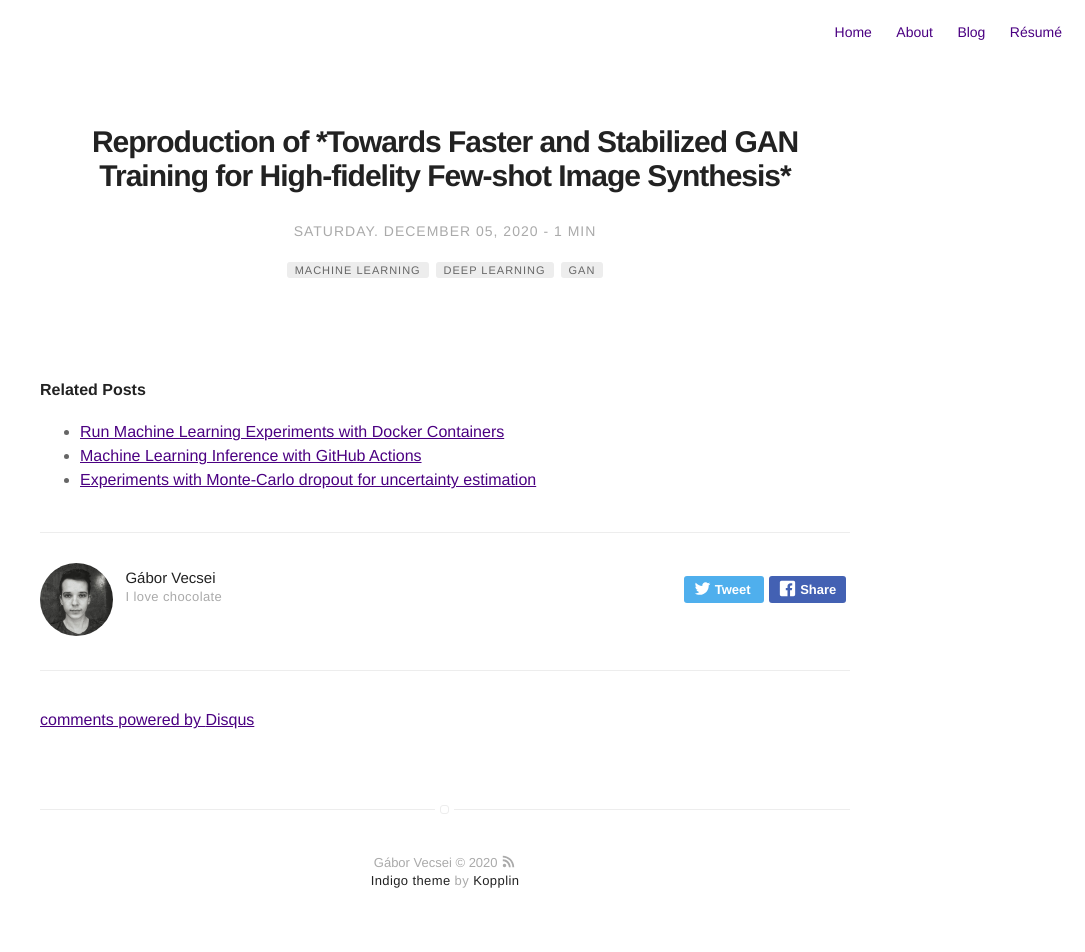
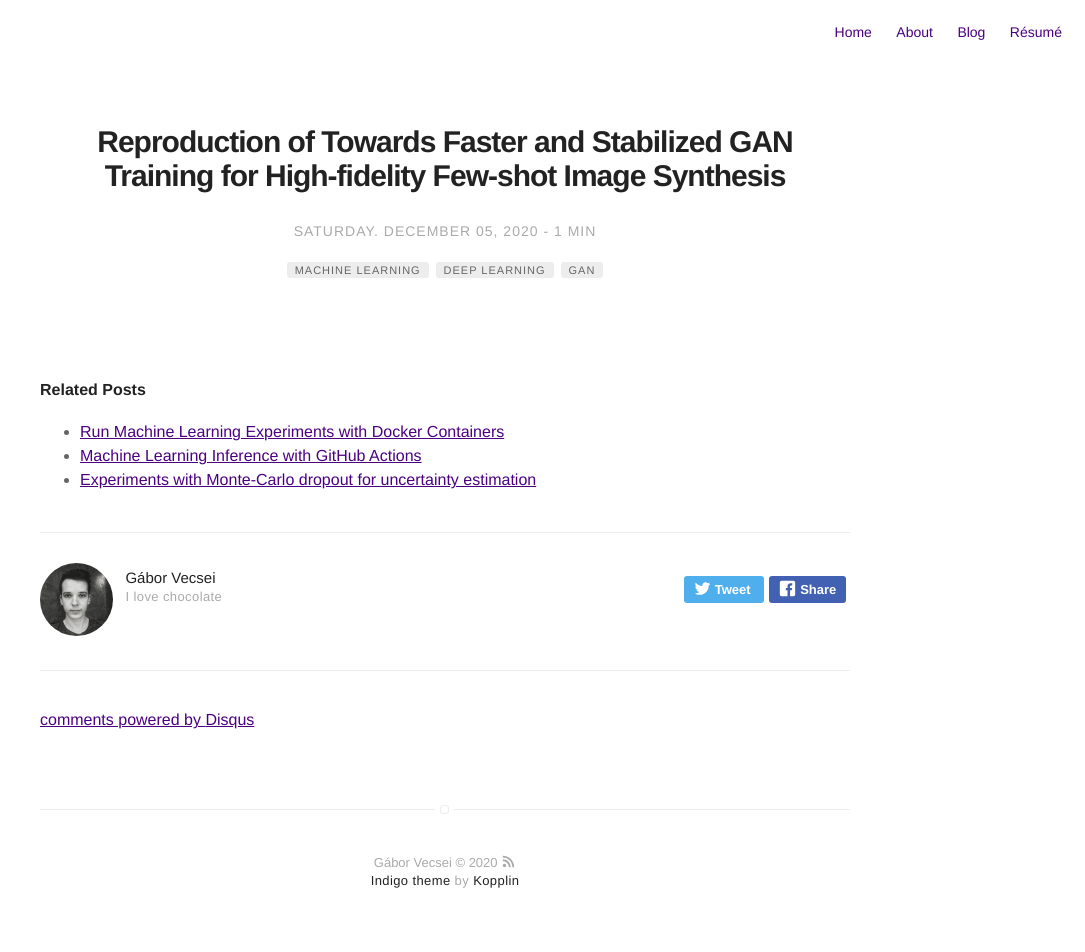
Before and after one commit to gaborvecsei/gaborvecsei.github.io, a Jekyll site: the page built from _posts/2020-12-05-SLE-GAN.md, in a window 1280 px wide. Shown: the whole page, without its empty margins (195-1280 px from the left). Built offline with Jekyll 4.4.1, drawn with Linux system fonts in a browser that asks for light colours; comment, search, counter and statistics services are not loaded.

```diff
--- a/_posts/2020-12-05-SLE-GAN.md
+++ b/_posts/2020-12-05-SLE-GAN.md
@@ -1,5 +1,5 @@
 ---
-title: "Reproduction of *Towards Faster and Stabilized GAN Training for High-fidelity Few-shot Image Synthesis*"
+title: "Reproduction of Towards Faster and Stabilized GAN Training for High-fidelity Few-shot Image Synthesis"
 subtitle: "(SLE-GAN)"
 layout: post
 date: 2020-12-05 00:00
```
